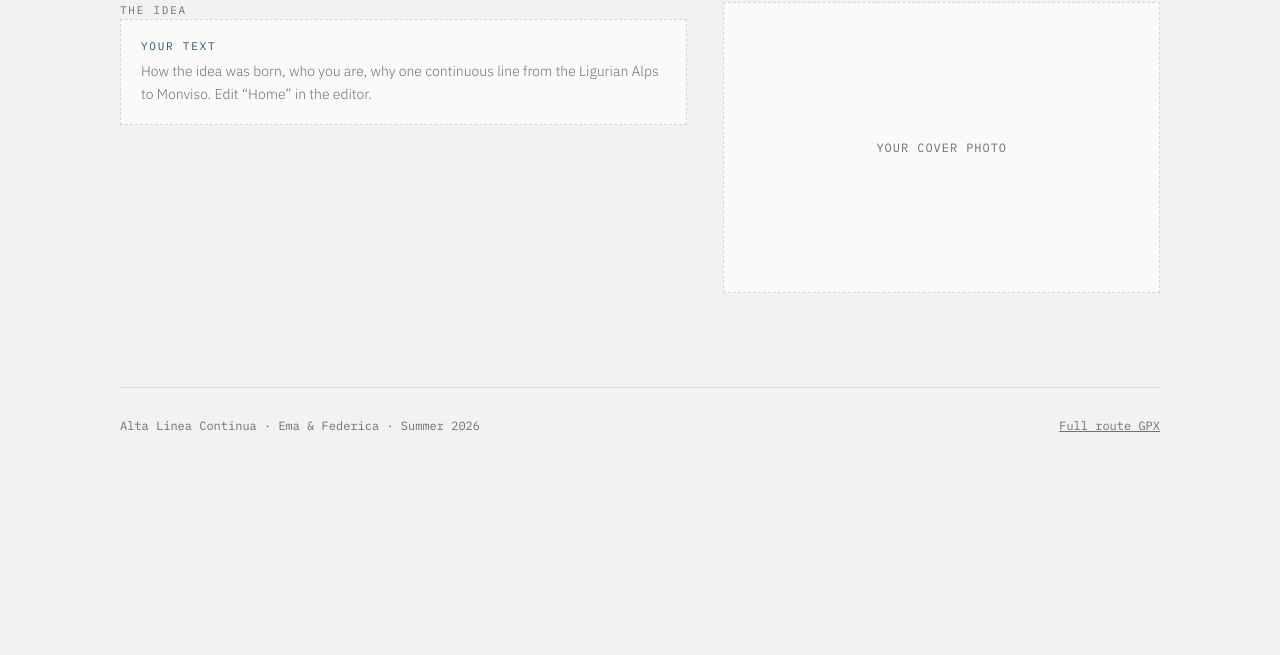
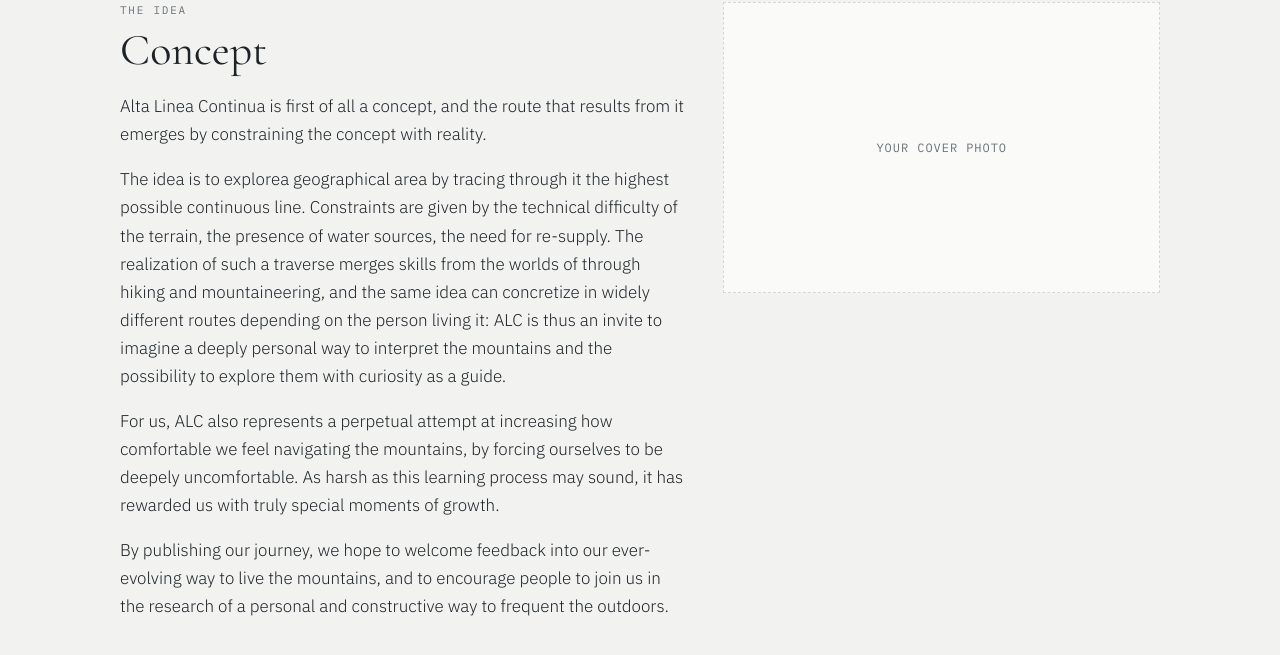
Before and after one commit to federicasibilla/alta-linea-continua, a Jekyll site: the page built from index.md, in a window 1280 px wide and 900 px high, scrolled down 1367 px, cut to the strip 237-892 px from the top of the window. Built offline with Jekyll 4.4.1, drawn with Linux system fonts in a browser that asks for light colours; before the commit the page ends 2067 px from its top, so only the background shows below that.

Commit message:
Update index.md (via Pages CMS)

```diff
--- a/index.md
+++ b/index.md
@@ -2,7 +2,12 @@
 layout: home
 headline: Alta Linea Continua
 tagline: From Marguareis to Monviso
-intro_title: ""
-cover: ""
-cover_caption: ""
+intro_title: Concept
 ---
+Alta Linea Continua is first of all a concept, and the route that results from it emerges by constraining the concept with reality.
+
+The idea is to explorea geographical area by tracing through it the highest possible continuous line. Constraints are given by the technical difficulty of the terrain, the presence of water sources, the need for re-supply. The realization of such a traverse merges skills from the worlds of through hiking and mountaineering, and the same idea can concretize in widely different routes depending on the person living it: ALC is thus an invite to imagine a deeply personal way to interpret the mountains and the possibility to explore them with curiosity as a guide.
+
+For us, ALC also represents a perpetual attempt at increasing how comfortable we feel navigating the mountains, by forcing ourselves to be deepely uncomfortable. As harsh as this learning process may sound, it has rewarded us with truly special moments of growth.
+
+By publishing our journey, we hope to welcome feedback into our ever-evolving way to live the mountains, and to encourage people to join us in the research of a personal and constructive way to frequent the outdoors.
```
